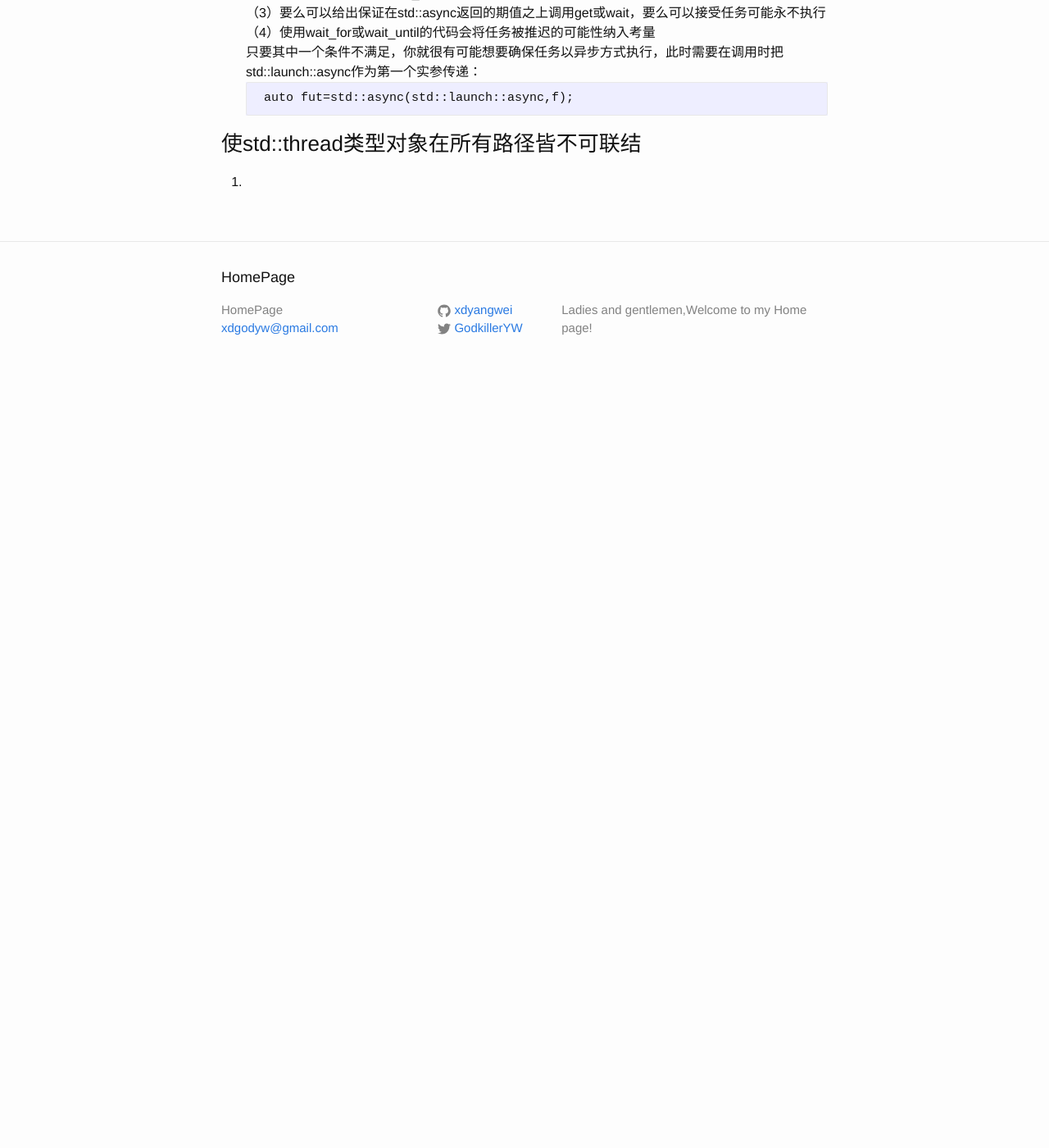
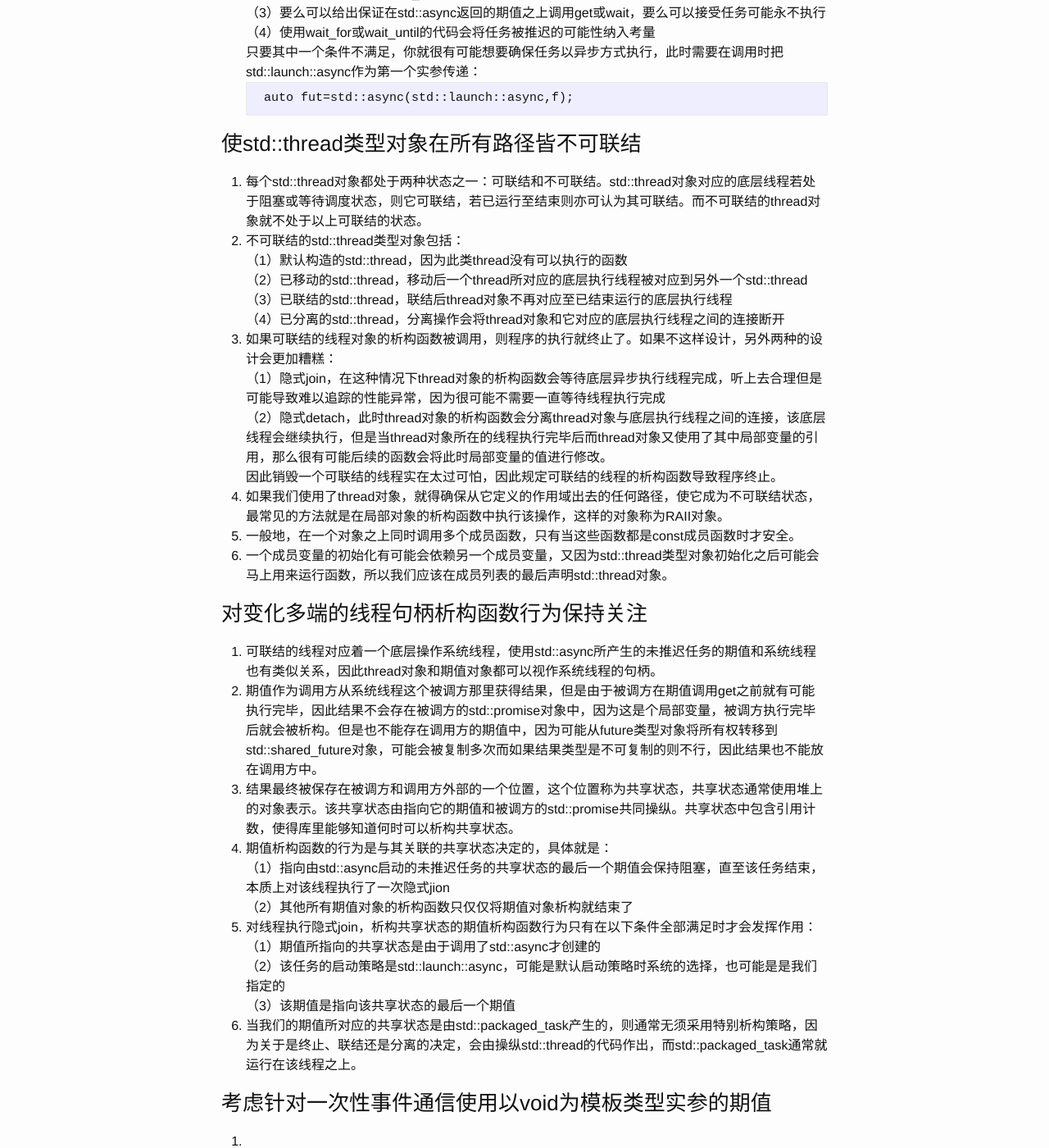
Before and after one commit to xdyangwei/xdyangwei.github.io, a Jekyll site: the page built from _posts/2019-4-15-并发API.md, in a window 1280 px wide and 1400 px high, scrolled down 1735 px. Shown: the whole window at 82% size. Built offline with Jekyll 4.4.1, drawn with Linux system fonts in a browser that asks for light colours; our own code applies the rules of GitHub Pages for plain Markdown files; before the commit the page ends 2207 px from its top, so only the background shows below that.

Commit message:
add  the thread join and detatch function

```diff
--- a/_posts/2019-4-15-并发API.md
+++ b/_posts/2019-4-15-并发API.md
@@ -46,4 +46,34 @@ std::launch::deferred启动策略意味函数只会在std::async所返回的期
 
 ### 使std::thread类型对象在所有路径皆不可联结
 
+1. 每个std::thread对象都处于两种状态之一：可联结和不可联结。std::thread对象对应的底层线程若处于阻塞或等待调度状态，则它可联结，若已运行至结束则亦可认为其可联结。而不可联结的thread对象就不处于以上可联结的状态。
+2. 不可联结的std::thread类型对象包括：
+（1）默认构造的std::thread，因为此类thread没有可以执行的函数
+（2）已移动的std::thread，移动后一个thread所对应的底层执行线程被对应到另外一个std::thread
+（3）已联结的std::thread，联结后thread对象不再对应至已结束运行的底层执行线程
+（4）已分离的std::thread，分离操作会将thread对象和它对应的底层执行线程之间的连接断开
+3. 如果可联结的线程对象的析构函数被调用，则程序的执行就终止了。如果不这样设计，另外两种的设计会更加糟糕：
+（1）隐式join，在这种情况下thread对象的析构函数会等待底层异步执行线程完成，听上去合理但是可能导致难以追踪的性能异常，因为很可能不需要一直等待线程执行完成
+（2）隐式detach，此时thread对象的析构函数会分离thread对象与底层执行线程之间的连接，该底层线程会继续执行，但是当thread对象所在的线程执行完毕后而thread对象又使用了其中局部变量的引用，那么很有可能后续的函数会将此时局部变量的值进行修改。
+因此销毁一个可联结的线程实在太过可怕，因此规定可联结的线程的析构函数导致程序终止。
+4. 如果我们使用了thread对象，就得确保从它定义的作用域出去的任何路径，使它成为不可联结状态，最常见的方法就是在局部对象的析构函数中执行该操作，这样的对象称为RAII对象。
+5. 一般地，在一个对象之上同时调用多个成员函数，只有当这些函数都是const成员函数时才安全。
+6. 一个成员变量的初始化有可能会依赖另一个成员变量，又因为std::thread类型对象初始化之后可能会马上用来运行函数，所以我们应该在成员列表的最后声明std::thread对象。
+
+### 对变化多端的线程句柄析构函数行为保持关注
+
+1. 可联结的线程对应着一个底层操作系统线程，使用std::async所产生的未推迟任务的期值和系统线程也有类似关系，因此thread对象和期值对象都可以视作系统线程的句柄。
+2. 期值作为调用方从系统线程这个被调方那里获得结果，但是由于被调方在期值调用get之前就有可能执行完毕，因此结果不会存在被调方的std::promise对象中，因为这是个局部变量，被调方执行完毕后就会被析构。但是也不能存在调用方的期值中，因为可能从future类型对象将所有权转移到std::shared_future对象，可能会被复制多次而如果结果类型是不可复制的则不行，因此结果也不能放在调用方中。
+3. 结果最终被保存在被调方和调用方外部的一个位置，这个位置称为共享状态，共享状态通常使用堆上的对象表示。该共享状态由指向它的期值和被调方的std::promise共同操纵。共享状态中包含引用计数，使得库里能够知道何时可以析构共享状态。
+4. 期值析构函数的行为是与其关联的共享状态决定的，具体就是：
+（1）指向由std::async启动的未推迟任务的共享状态的最后一个期值会保持阻塞，直至该任务结束，本质上对该线程执行了一次隐式jion
+（2）其他所有期值对象的析构函数只仅仅将期值对象析构就结束了
+5. 对线程执行隐式join，析构共享状态的期值析构函数行为只有在以下条件全部满足时才会发挥作用：
+（1）期值所指向的共享状态是由于调用了std::async才创建的
+（2）该任务的启动策略是std::launch::async，可能是默认启动策略时系统的选择，也可能是是我们指定的
+（3）该期值是指向该共享状态的最后一个期值
+6. 当我们的期值所对应的共享状态是由std::packaged_task产生的，则通常无须采用特别析构策略，因为关于是终止、联结还是分离的决定，会由操纵std::thread的代码作出，而std::packaged_task通常就运行在该线程之上。
+
+### 考虑针对一次性事件通信使用以void为模板类型实参的期值
+
 1.
```
